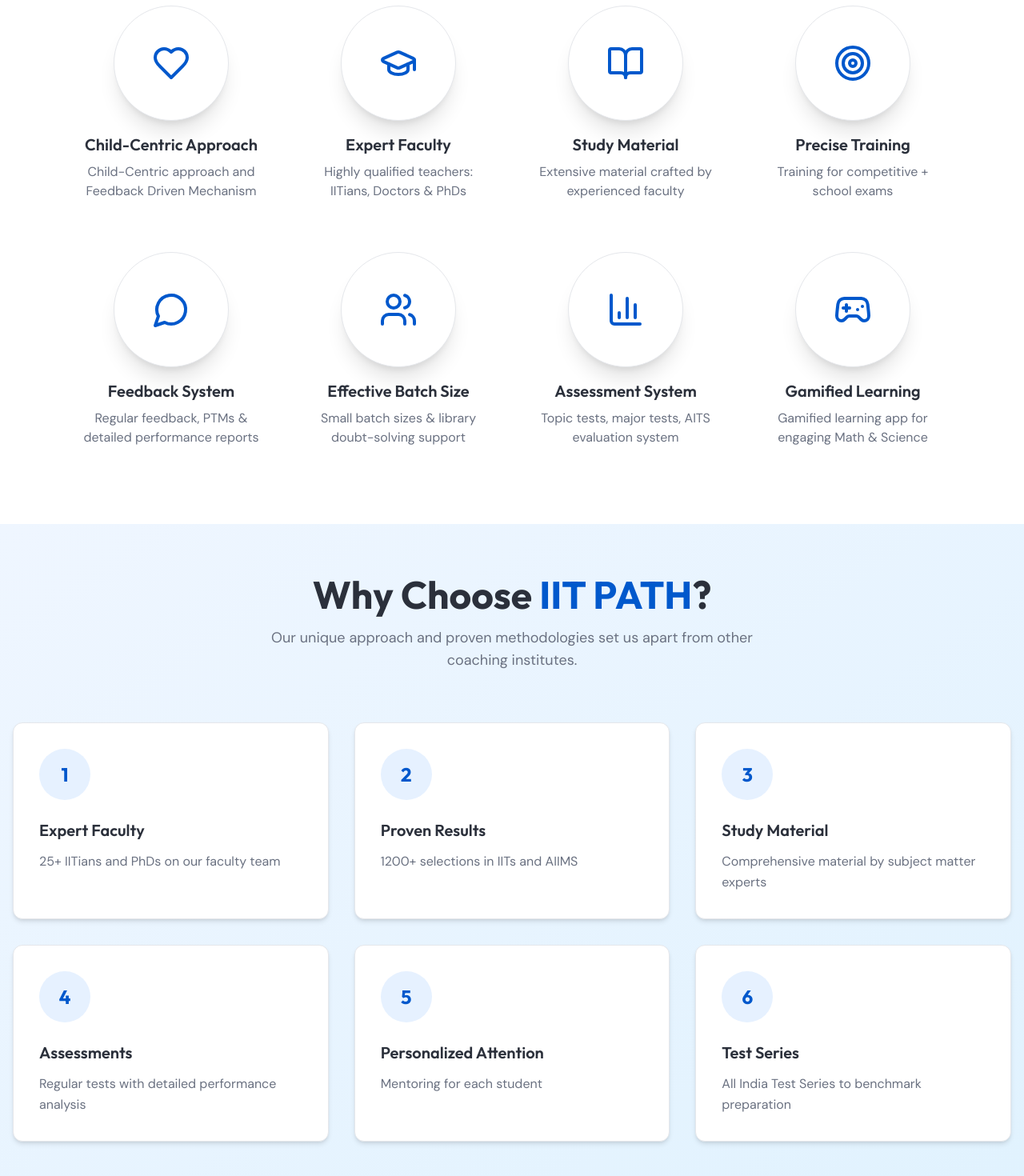
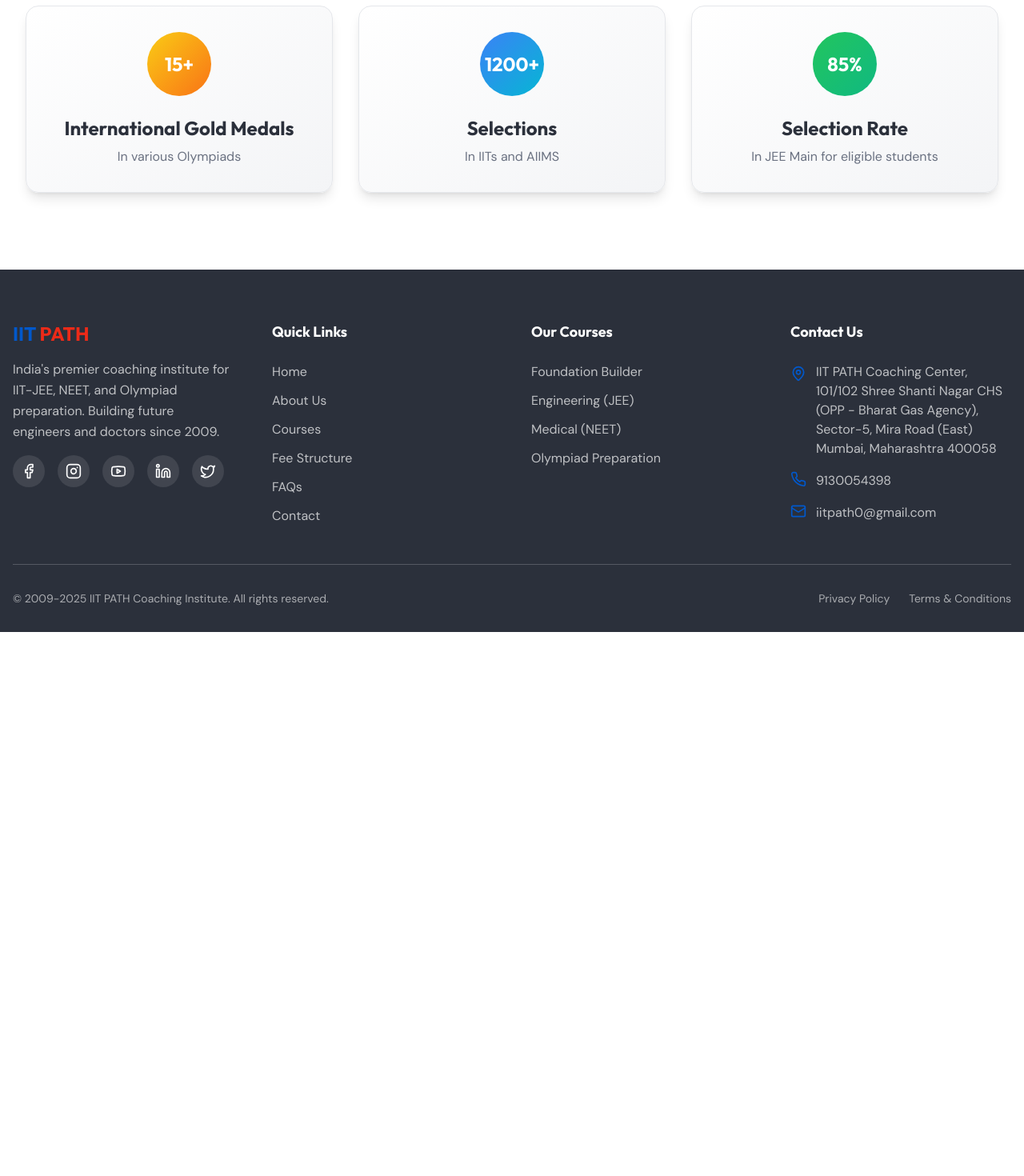
Before and after one commit to iitpath3-tech/pathfinder-web, a React (Vite) app: page /about in a window 1280 px wide. Shown: the part 1304-2774 px from the top of the page at 80% size. After the commit the page ends 2094 px from the top, so only its background shows below. Built offline with nearby package versions, Linux system fonts and the light colour scheme; the HTML template or start-up script is replaced by a standard one.

Commit message:
about page content removal

```diff
--- a/src/pages/About.tsx
+++ b/src/pages/About.tsx
@@ -135,8 +135,7 @@
             </div>
 
             {/* Our Pedagogy Section */}
-            {/* Our Pedagogy Section */}
-            <motion.div
+            { false && <motion.div
               initial={{ opacity: 0, y: 30 }}
               whileInView={{ opacity: 1, y: 0 }}
               transition={{ duration: 0.6 }}
@@ -241,10 +240,10 @@
                   ))}
                 </div>
               </div>
-            </motion.div>
+            </motion.div>}
 
-            <div className="relative left-1/2 right-1/2 -mx-[50vw] w-screen bg-gradient-to-br from-blue-50 to-sky-100 py-16">
-              <div className="max-w-7xl mx-auto px-4">
+            {/* <div className="relative left-1/2 right-1/2 -mx-[50vw] w-screen bg-gradient-to-br from-blue-50 to-sky-100 py-16"> */}
+              {/* <div className="max-w-7xl mx-auto px-4">
                 <motion.div
                   initial={{ opacity: 0, y: 30 }}
                   whileInView={{ opacity: 1, y: 0 }}
@@ -320,7 +319,7 @@
                   </div>
                 </motion.div>
               </div>
-            </div>
+            </div>*/}
 
             <motion.div
               initial={{ opacity: 0, y: 30 }}
@@ -379,7 +378,7 @@
             </motion.div>
 
             {/* Our Social Initiatives Section */}
-            <motion.div
+            { false && <motion.div
               initial={{ opacity: 0, y: 30 }}
               whileInView={{ opacity: 1, y: 0 }}
               transition={{ duration: 0.6 }}
@@ -613,7 +612,7 @@
                   </p>
                 </motion.div>
               </div>
-            </motion.div>
+            </motion.div>}
           </div>
         </div>
       </main>
```
